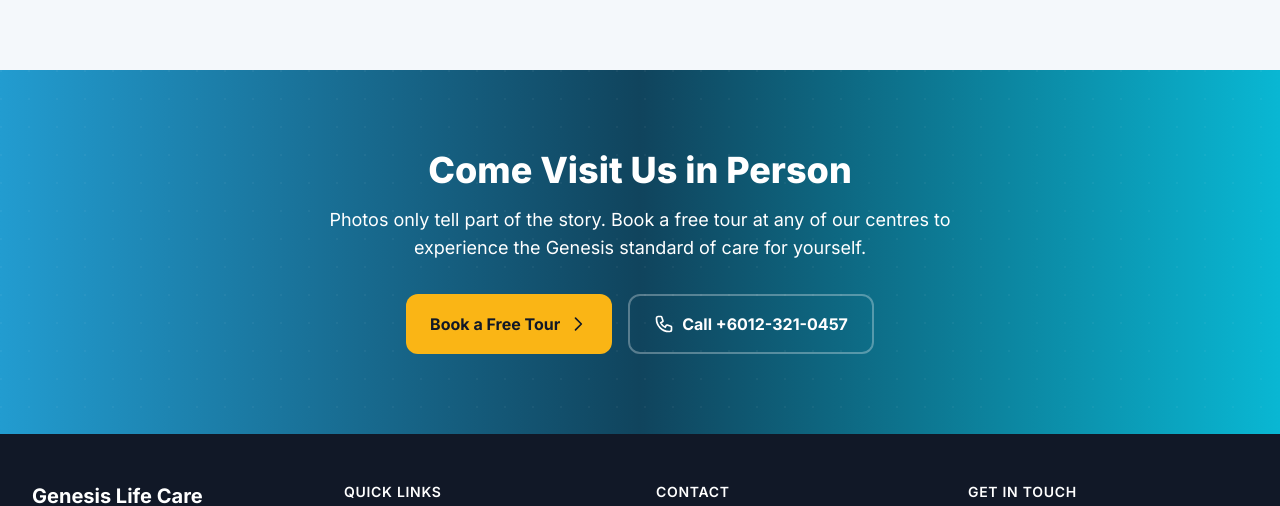
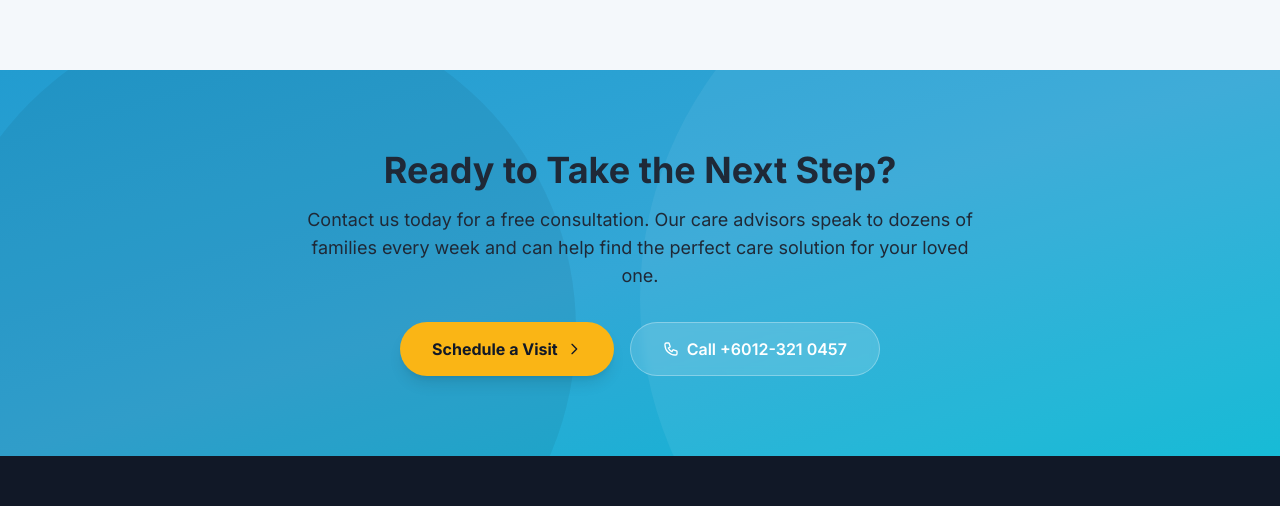
Before and after one commit to lyndontf/lcs-cms-website, a Next.js app: page /our-gallery in a window 1280 px wide. Shown: the part 2335-2841 px from the top of the page. Built offline with nearby package versions, Linux system fonts and the light colour scheme; no server answers; the database is empty.

Commit message:
style: replace gallery CTA with homepage 'Ready to Take the Next Step' section

```diff
--- a/src/app/our-gallery/GalleryClient.tsx
+++ b/src/app/our-gallery/GalleryClient.tsx
@@ -293,40 +293,29 @@
       )}
 
       {/* ── BOTTOM CTA ────────────────────────────────────────────── */}
-      <section className="hero-dark relative bg-gradient-to-r from-primary via-primary-800 to-secondary overflow-hidden">
-        <div
-          className="absolute inset-0 opacity-[0.04]"
-          style={{
-            backgroundImage: 'radial-gradient(circle at 1px 1px, white 1px, transparent 0)',
-            backgroundSize: '28px 28px',
-          }}
-        />
-        <div className="relative max-w-4xl mx-auto px-4 sm:px-6 lg:px-8 py-16 sm:py-20 text-center">
-          <h2 className="text-3xl sm:text-4xl font-extrabold text-white mb-4">
-            Come Visit Us in Person
-          </h2>
-          <p className="text-lg text-white mb-8 max-w-2xl mx-auto" style={{ color: 'white' }}>
-            Photos only tell part of the story. Book a free tour at any of our centres
-            to experience the Genesis standard of care for yourself.
+      <section className="hp-cta relative bg-gradient-to-br from-primary via-primary-400 to-secondary overflow-hidden">
+        <div className="absolute -top-[40%] -right-[10%] w-[60%] pb-[60%] rounded-full bg-white/[.06] pointer-events-none" />
+        <div className="absolute -bottom-[50%] -left-[5%] w-[50%] pb-[50%] rounded-full bg-black/[.06] pointer-events-none" />
+
+        <div className="relative z-10 max-w-5xl mx-auto px-4 sm:px-6 lg:px-8 py-16 sm:py-20 text-center">
+          <h2 className="text-3xl sm:text-4xl font-bold mb-4">Ready to Take the Next Step?</h2>
+          <p className="hp-sub text-lg mb-8 max-w-2xl mx-auto">
+            Contact us today for a free consultation. Our care advisors speak to dozens of families every week and can help find the perfect care solution for your loved one.
           </p>
-          <div className="flex flex-wrap justify-center gap-4">
+          <div className="flex flex-col sm:flex-row gap-4 justify-center">
             <a
               href="/contact"
-              className="inline-flex items-center gap-2 bg-gold text-gray-900 font-bold px-6 py-4 rounded-xl hover:bg-yellow-400 transition-colors whitespace-nowrap"
+              className="hp-gold-btn inline-flex items-center justify-center gap-2 bg-gold text-gray-900 px-8 py-3.5 rounded-full text-base font-bold shadow-lg hover:shadow-xl hover:brightness-110 transition-all"
             >
-              Book a Free Tour
-              <svg className="w-5 h-5" fill="none" stroke="currentColor" viewBox="0 0 24 24">
-                <path strokeLinecap="round" strokeLinejoin="round" strokeWidth={2} d="M9 5l7 7-7 7" />
-              </svg>
+              Schedule a Visit
+              <svg className="w-4 h-4" fill="none" stroke="currentColor" viewBox="0 0 24 24"><path strokeLinecap="round" strokeLinejoin="round" strokeWidth={2} d="M9 5l7 7-7 7" /></svg>
             </a>
             <a
               href="tel:+60123210457"
-              className="inline-flex items-center gap-2 border-2 border-white/30 text-white font-bold px-6 py-4 rounded-xl hover:bg-white/10 transition-colors whitespace-nowrap"
+              className="inline-flex items-center justify-center gap-2 bg-white/15 backdrop-blur-sm border border-white/30 text-white px-8 py-3.5 rounded-full text-base font-semibold hover:bg-white/25 transition-all"
             >
-              <svg className="w-5 h-5" fill="none" stroke="currentColor" viewBox="0 0 24 24">
-                <path strokeLinecap="round" strokeLinejoin="round" strokeWidth={2} d="M3 5a2 2 0 012-2h3.28a1 1 0 01.948.684l1.498 4.493a1 1 0 01-.502 1.21l-2.257 1.13a11.042 11.042 0 005.516 5.516l1.13-2.257a1 1 0 011.21-.502l4.493 1.498a1 1 0 01.684.949V19a2 2 0 01-2 2h-1C9.716 21 3 14.284 3 6V5z" />
-              </svg>
-              Call +6012-321-0457
+              <svg className="w-4 h-4" fill="none" stroke="currentColor" viewBox="0 0 24 24"><path strokeLinecap="round" strokeLinejoin="round" strokeWidth={2} d="M3 5a2 2 0 012-2h3.28a1 1 0 01.948.684l1.498 4.493a1 1 0 01-.502 1.21l-2.257 1.13a11.042 11.042 0 005.516 5.516l1.13-2.257a1 1 0 011.21-.502l4.493 1.498a1 1 0 01.684.949V19a2 2 0 01-2 2h-1C9.716 21 3 14.284 3 6V5z" /></svg>
+              Call +6012-321 0457
             </a>
           </div>
         </div>
```
